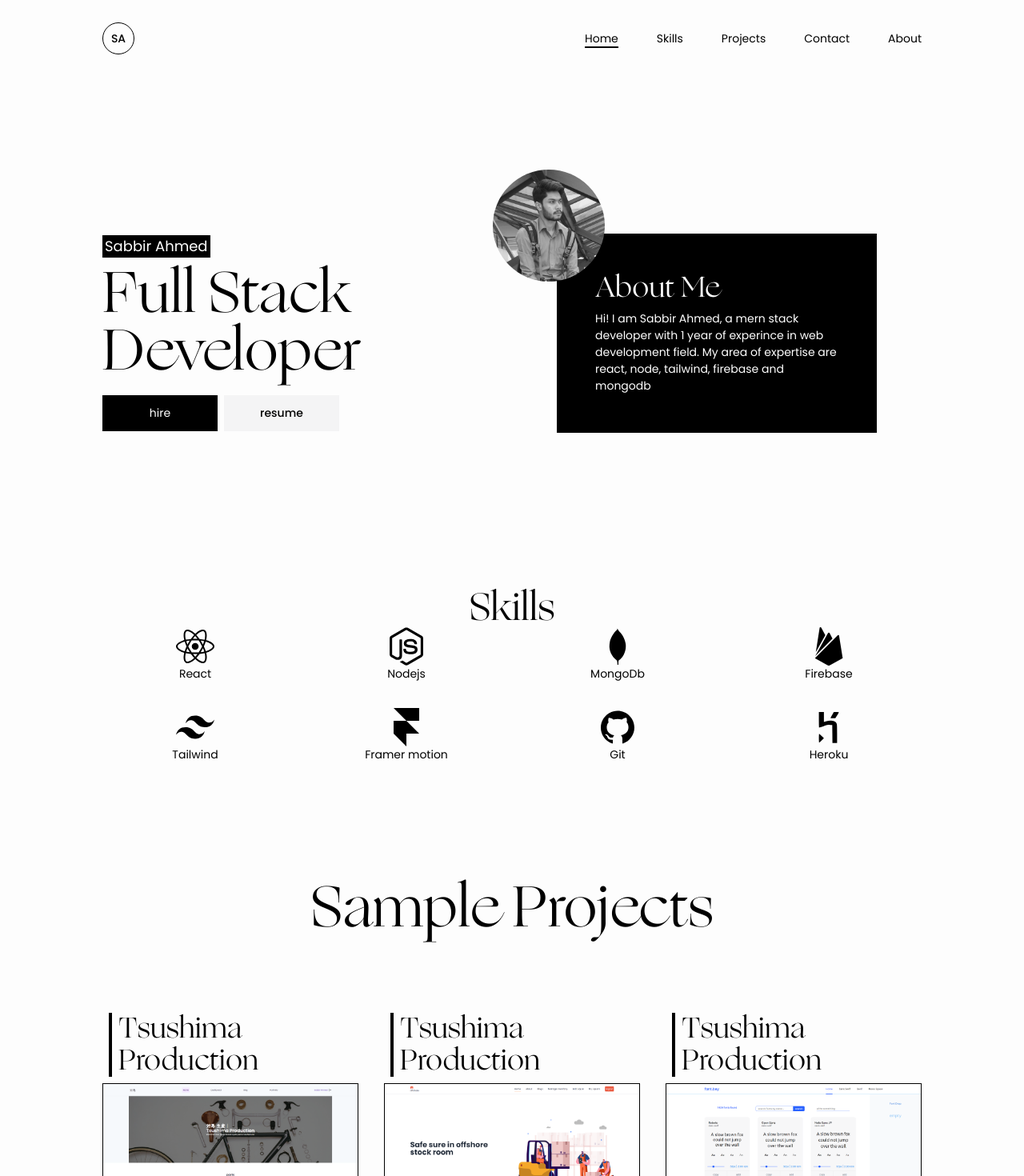
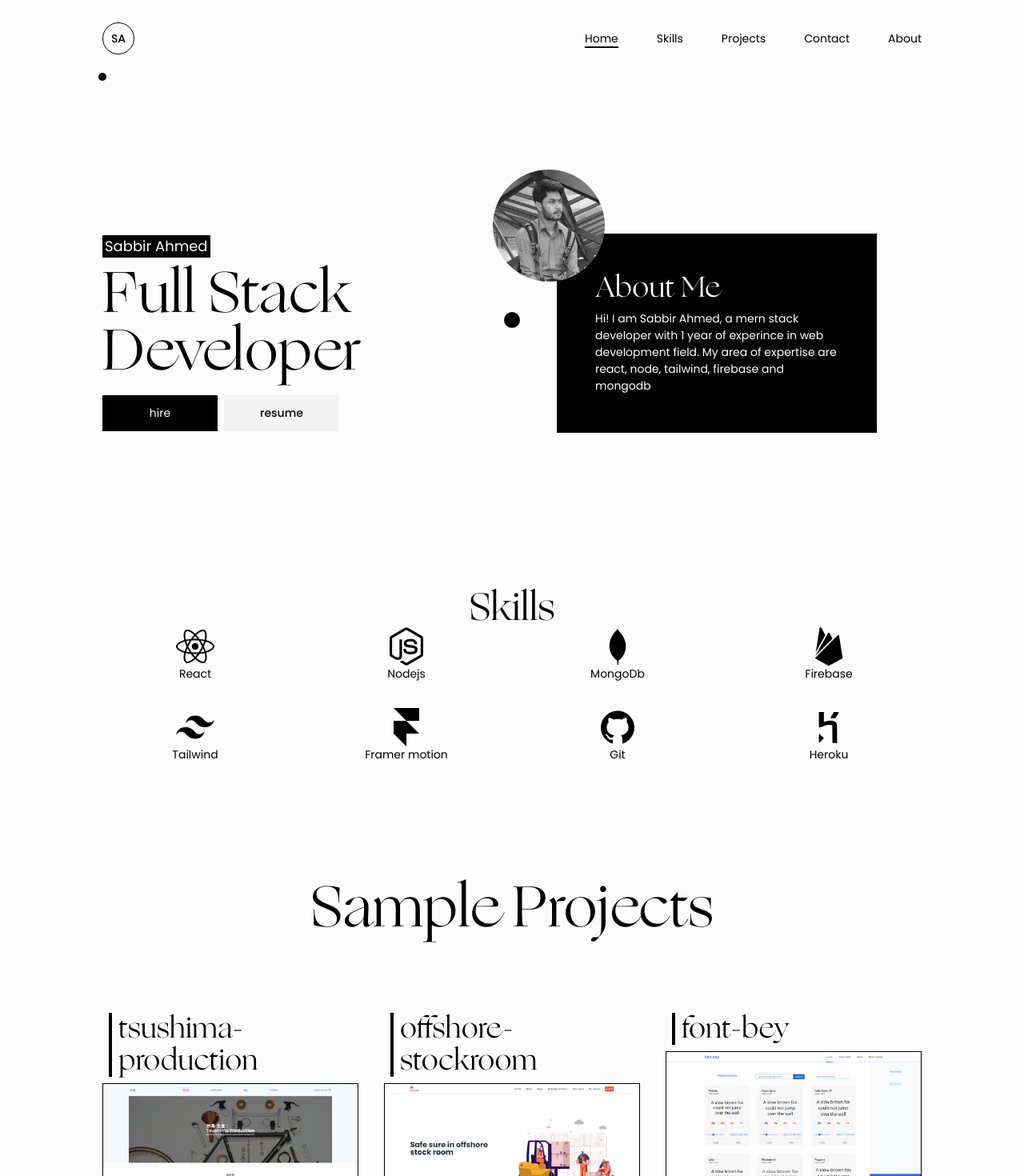
Before and after one commit to sabbir-dcy/portfolio, a Next.js app: page / in a window 1280 px wide. Shown: the top 1470 px of the page at 80% size. Built offline with nearby package versions, Linux system fonts and the light colour scheme.

Commit message:
products

```diff
--- /dev/null
+++ b/components/Cursor.module.css
@@ -0,0 +1,27 @@
+.cursor {
+  width: 20px;
+  height: 20px;
+  background-color: rgb(255, 255, 255);
+  position: absolute;
+  top: 50%;
+  left: 50%;
+  border-radius: 50%;
+  pointer-events: none;
+  transition: 0.2s ease-out;
+  mix-blend-mode: difference;
+  transform: translate(-50%, -50%);
+  z-index: 100;
+}
+
+.cursor__s {
+  width: 10px;
+  height: 10px;
+  background-color: rgb(255, 255, 255);
+  position: absolute;
+  border-radius: 50%;
+  pointer-events: none;
+  /* transition: .05s ease-out; */
+  mix-blend-mode: difference;
+  transform: translate(-50%, -50%);
+  z-index: 100;
+}
--- /dev/null
+++ b/components/CustomCursor.jsx
@@ -0,0 +1,28 @@
+import React, { useRef, useEffect } from 'react'
+import styles from './Cursor.module.css'
+
+const CustomCursor = () => {
+  const cursorRef = useRef(null)
+  const cursorSRef = useRef(null)
+  useEffect(() => {
+    if (cursorRef.current == null || cursorRef == null)
+      return;
+    document.addEventListener('mousemove', e => {
+      if (cursorRef.current == null)
+        return;
+      cursorRef.current.setAttribute("style", "top: " + (e.pageY) + "px; left: " + (e.pageX) + "px;")
+    })
+    document.addEventListener('mousemove', e => {
+      if (cursorSRef.current == null)
+        return;
+      cursorSRef.current.setAttribute("style", "top: " + (e.pageY) + "px; left: " + (e.pageX) + "px;")
+    })
+  }, [])
+  return (
+    <><div className={styles.cursor} ref={cursorRef}>
+    </div>
+      <div className={styles.cursor__s} ref={cursorSRef}></div></>
+  )
+}
+
+export default CustomCursor
--- a/components/Projects.jsx
+++ b/components/Projects.jsx
@@ -5,15 +5,18 @@ import { AiOutlineArrowRight } from "react-icons/ai";
 
 const Projects = () => {
   const projects = [{
+    name: 'tsushima-production',
     thumb: '/image/project1_ss.png',
     link: 'https://tsushima-corporation.web.app',
     bg: 'bg-purple-200',
     _id: '001'
   }, {
+    name: 'offshore-stockroom',
     thumb: '/image/project2_ss.png',
     link: 'https://offshore-stockroom.web.app',
     bg: 'bg-orange-200', _id: '002'
   }, {
+    name: 'font-bey',
     thumb: '/image/project3_ss.png',
     link: 'https://fontbey.netlify.app/',
     bg: 'bg-blue-200', _id: '003'
@@ -25,7 +28,7 @@ const Projects = () => {
       <div className="mt-12 gap-8 grid grid-cols-1 md:grid-cols-2 lg:grid-cols-3 justify-items-center">
         {
           projects.map((project) => <div key={project._id} className='relative'>
-            <h2 className='text-4xl font-ogg border-l-4 ml-2 mb-2 px-2 border-black'>Tsushima Production</h2>
+            <h2 className='text-4xl font-ogg border-l-4 ml-2 mb-2 px-2 border-black'>{project.name}</h2>
 
             <div className={`group w-fit relative overflow-hidden`}>
               <div className='w-[320px] h-[400px] relative transition-all ease-out duration-300 cursor-pointer border border-black '>
@@ -34,13 +37,12 @@ const Projects = () => {
               <div className='bg-black text-white absolute top-full h-full w-full group-hover:top-0 transition-all ease-out duration-500 p-8 gap-y-4 flex flex-col'>
                 <h2>Manufacturer website</h2>
                 <p>Lorem ipsum, dolor sit amet consectetur adipisicing elit. Quod illum libero quibusdam doloribus ea repudiandae eos ipsum vitae, rerum unde.</p>
-                <button className='w-12 h-12 rounded-full border text-2xl flex justify-center items-center mt-20 mx-auto'>
-                  <Link href={project.link}>
-                    <a target={'_blank'}>
-                      <AiOutlineArrowRight />
-                    </a>
+                <div className='flex justify-center mt-8'>
+                  <Link href={`/projects/${project.name}`}>
+                    <button className='w-12 h-12 rounded-full border border-white text-2xl flex justify-center items-center mt-8'><AiOutlineArrowRight /></button>
                   </Link>
-                </button>
+                </div>
+
 
               </div>
             </div>
--- a/pages/_app.js
+++ b/pages/_app.js
@@ -1,9 +1,11 @@
+import CustomCursor from '../components/CustomCursor'
 import Layer from '../components/Layer'
 import '../styles/globals.css'
 
 function MyApp({ Component, pageProps }) {
   return (
     <Layer>
+      <CustomCursor />
       <Component {...pageProps} />
     </Layer>
   )
--- /dev/null
+++ b/pages/api/projects.js
@@ -0,0 +1,69 @@
+export default async function handler(req, res) {
+  const name = req.query.name
+  const projects = [
+    {
+      name: 'tsushima-production',
+      title: 'manufacturer website',
+      link: 'https://tsushima-corporation.web.app',
+      desc: [
+        {
+          feature:
+            'website of a bike/bycicle parts manufacturer comapany. Website contains home, dashboard and blog page. any user on the internet can access the website and see the parts on home page. however, parts can be ordered only after login.',
+        },
+        {
+          feature:
+            'user and admin based routing. admin can not purchase product and can not review himself. on other hand user can not access admin panel.userjwt and admin jwt added for that. if any user or admin watn to access unauthorized route he will be redirect to home page',
+        },
+        {
+          feature:
+            'logged in uesr can access dashboard with limited route. can rate us, see ordered parts. Admin can not access this routes. but admin can manage orders, parts and user. Admin can confirm shipping if user pay for the parts.',
+        },
+        {
+          feature:
+            'added modal where needed, tried to achieve material design, maintain color combination and responsiveness. added table for admin panel which is handy for mobile view also',
+        },
+        {
+          feature:
+            'added extra two sections on home page. one section is for premium membership. an user can get premium membership by submiting their email, but an user need to login atleast once in our website to get premium membership. Another section is faq. this is nothing fancy. just some frequently asked question from users',
+        },
+      ],
+      bg: 'bg-purple-200',
+      _id: '001',
+    },
+    {
+      name: 'offshore-stockroom',
+      title: 'warehouse management website',
+      link: 'https://offshore-stockroom.web.app',
+      desc: [
+        {
+          feature:
+            'admin/user can see the website homepage and login page initially. after login an access token will generate for that particular user. to manage 6 items in the home page user have to verify his email.',
+        },
+        {
+          feature:
+            "verifyied user can manage top 6 inventory item, user can restock them and view detailed information. also, user can watch his/her included products in my liquor section. these are the products that will be fetched from server filtering user's email address.",
+        },
+        {
+          feature:
+            'any of the logged in user can add products to the server with proper information. and user can delete item from manage and my inventory route. deleting from there means making the item stock out.',
+        },
+        {
+          feature:
+            'some ux realated features are, before delating any of the item user will get a modal popup. there user have to type confirm in order to delete the item. another feature, user can reset password by cliking foget password option. if he havent recieved mail he can send it again. however, new user can verify account while registration process. a verification email will be sent to his email account.',
+        },
+      ],
+      bg: 'bg-orange-200',
+      _id: '002',
+    },
+    {
+      name: 'font-bey',
+      title: 'font searching website',
+      link: 'https://fontbey.netlify.app/',
+      desc: [{feature:''}],
+      bg: 'bg-blue-200',
+      _id: '003',
+    },
+  ]
+  const project = projects.find((project) => project.name === name)
+  res.status(200).json(project)
+}
--- a/pages/index.js
+++ b/pages/index.js
@@ -1,5 +1,4 @@
 import Head from 'next/head'
-import Image from 'next/image'
 import Contact from '../components/Contact'
 import Hero from '../components/Hero'
 import Projects from '../components/Projects'
--- /dev/null
+++ b/pages/projects/[Slug].jsx
@@ -0,0 +1,36 @@
+import React from 'react'
+import Link from 'next/link'
+import { AiOutlineArrowRight } from "react-icons/ai";
+
+const Slug = ({ data: project }) => {
+  return (
+    <div className='grid grid-cols-2 my-20 '>
+      <div>
+        <h2 className='text-7xl font-ogg'>{project.name}</h2>
+        <h3 className='text-2xl'>{project.title}</h3>
+        <Link href={project.link}><a target='_blank'>
+          <button className='w-12 h-12 rounded-full border border-black text-2xl flex justify-center items-center mt-8'><AiOutlineArrowRight /></button>
+        </a></Link>
+      </div>
+      <div className=''>
+        <h2 className='text-2xl mb-4'>Project Details</h2>
+        {project.desc.map((feature, index) => <div key={index}>
+          <p className='mt-2'>
+            {feature.feature}
+          </p>
+        </div>)}
+      </div>
+    </div>
+  )
+}
+
+export async function getServerSideProps(context) {
+  const name = context.query.Slug
+  const res = await fetch(`https://portfolio-three-zeta-22.vercel.app/api/projects/?name=${name}`)
+  const data = await res.json()
+  return {
+    props: { data },
+  }
+}
+
+export default Slug
--- a/styles/globals.css
+++ b/styles/globals.css
@@ -3,7 +3,13 @@
 @tailwind base;
 @tailwind components;
 @tailwind utilities;
+html {
+  cursor: none;
+}
 
+button,a {
+  cursor: none;
+}
 body {
   font-family: 'poppins', sans-serif;
   font-size: 14px;
```
Also changed, not shown: pages/projects/index.jsx (added).
